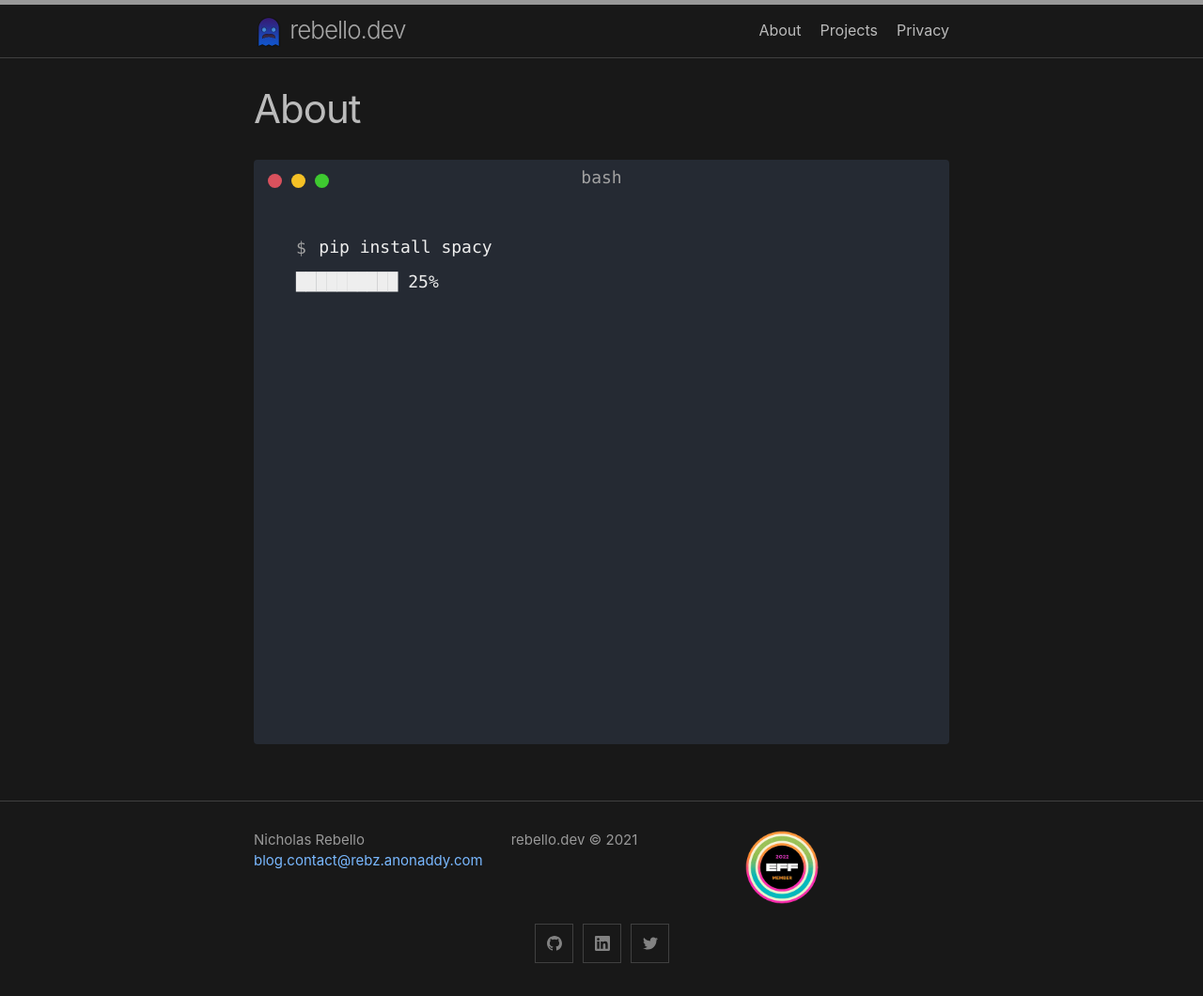
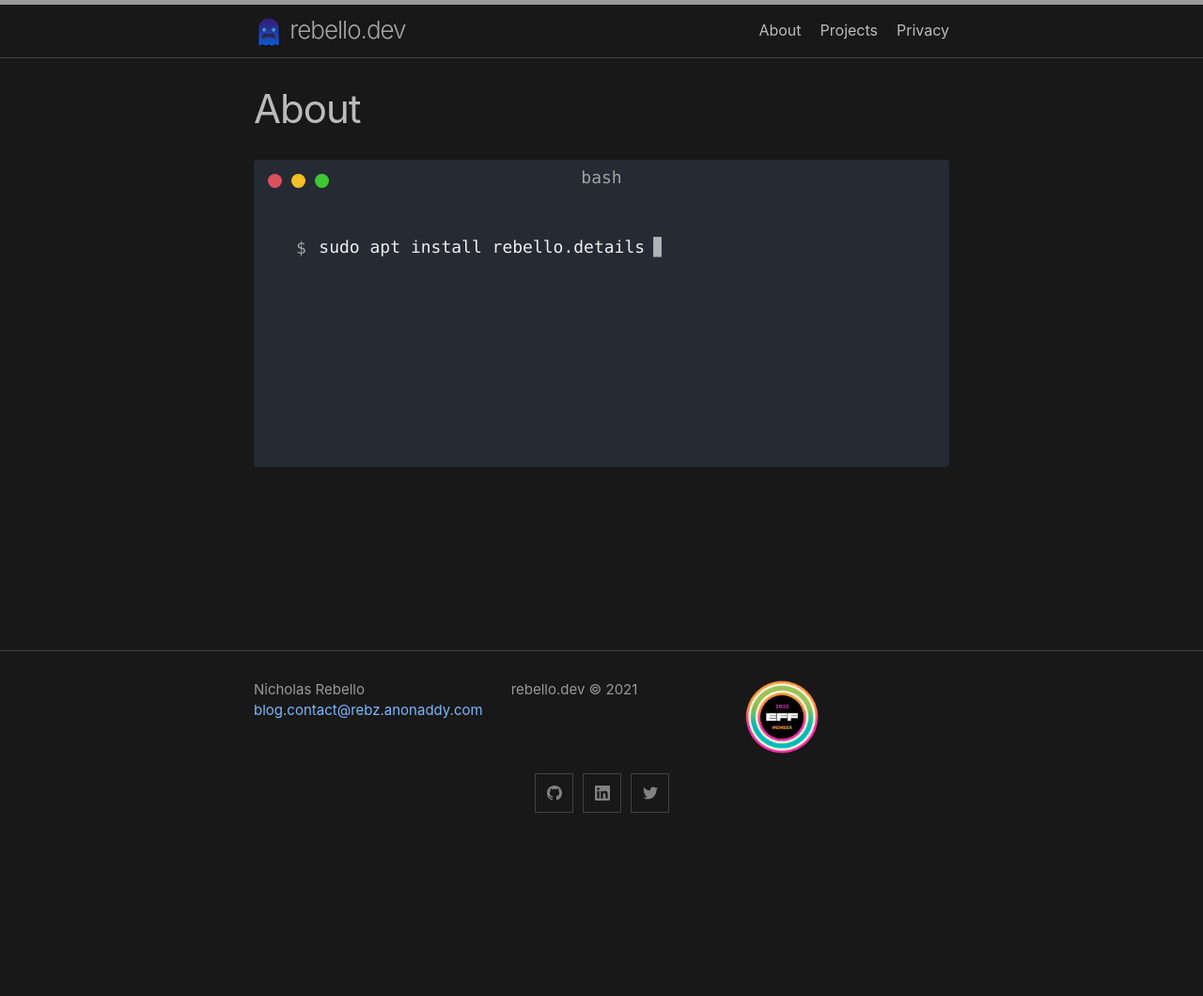
Before and after one commit to NicholasRebello/rebello.dev, a Jekyll site: the page built from about.markdown, in a window 1280 px wide. Shown: the whole page at 94% size. Built offline with Jekyll 4.4.1, drawn with Linux system fonts in a browser that asks for light colours; after the commit the page ends 900 px from its top, so only the background shows below that.

Commit message:
Troubleshooting about page

```diff
--- a/about.markdown
+++ b/about.markdown
@@ -15,20 +15,12 @@ Welcome to my portfolio/blog site! Here you will find documentation on my journe
 
 <!-- the termynal container -->
 <div id="termynal" data-termynal>
-    <span data-ty="input">pip install spacy</span>
+    <span data-ty="input">sudo apt install rebello.details</span>
     <span data-ty="progress"></span>
-    <span data-ty>Successfully installed spacy</span>
-    <span data-ty></span>
-    <span data-ty="input">python -m spacy download en</span>
-    <span data-ty="progress"></span>
-    <span data-ty>Installed model 'en'</span>
-    <span data-ty></span>
-    <span data-ty="input">python</span>
-    <span data-ty="input" data-ty-prompt=">>>">import spacy</span>
-    <span data-ty="input" data-ty-prompt=">>>">nlp = spacy.load('en')</span>
-    <span data-ty="input" data-ty-prompt=">>>">doc = nlp(u'Hello world')</span>
-    <span data-ty="input" data-ty-prompt=">>>">print([(w.text, w.pos_) for w in doc])</span>
-    <span data-ty>[('Hello', 'INTJ'), ('world', 'NOUN')]</span>
+    <span data-ty>Successfully installed rebello.details</span>
+    <span data-ty><a href="https://github.com/NicholasRebello">GitHub</a></span>
+    <span data-ty><a href="https://linkedin.com/in/nicholas-rebello-7620b596">LinkedIn</a></span>
+    <span data-ty><a href="https://twitter.com/Rebello_N">Twitter</a></span>
 </div>
 
 <!-- include and initialise termynal.js -->
```
